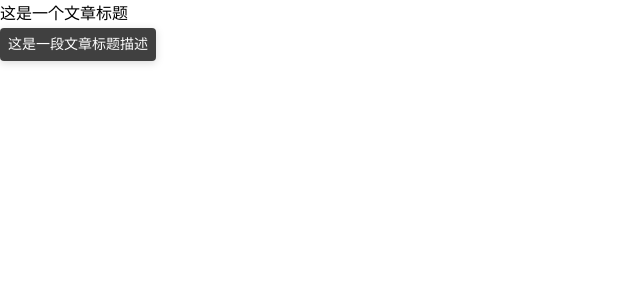
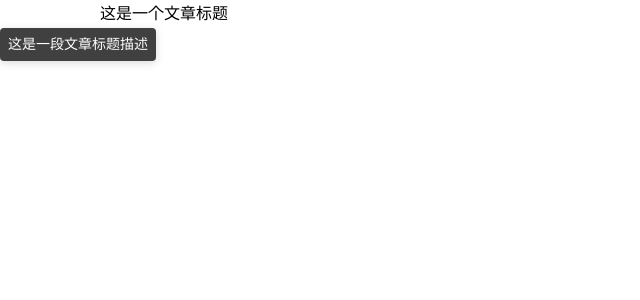
Before and after one commit to Fantasy15/lego-lite, a Vue app: page / in a window 1280 px wide. Shown: the top 300 px of the page, without its empty margins (0-640 px from the left). Built offline with nearby package versions, Linux system fonts and the light colour scheme.

Commit message:
[master]更新tooltip

```diff
--- a/src/component/tooltip/demo/index.vue
+++ b/src/component/tooltip/demo/index.vue
@@ -1,6 +1,6 @@
 <template>
     <tooltip :title="'这是一段文章标题描述'">
-        <div>这是一个文章标题</div>
+        <div class="text">这是一个文章标题</div>
     </tooltip>
 </template>
 <<script>
@@ -8,3 +8,8 @@ export default {
     name: 'demo',
 }
 </script>
+<style lang="less" scoped>
+.text {
+    margin-left: 100px;
+}
+</style>
--- a/src/component/tooltip/index.js
+++ b/src/component/tooltip/index.js
@@ -15,6 +15,12 @@ export default {
         this.renderContainer();
     },
     methods: {
+        onMouseenter() {
+            console.log('enter');
+        },
+        onMouseleave() {
+            console.log('leave');
+        },
         renderContainer() {
             let $div = document.createElement('div');
             document.body.appendChild($div);
@@ -25,11 +31,11 @@ export default {
             }
 
             let self = this;
-
             new Vue({
                 el: $div,
                 mounted() {
                     this.$nextTick(() => {
+                        // 设置tooltip position
                         let source = this.$refs.popupInstance.$el;
                         let target = self.$el;
                         let config = {
@@ -37,7 +43,7 @@ export default {
                             points: ['bc', 'tc'],
                             overflow: {adjustX: true, adjustY: true},
                         }
-                        let result = alignElement(source, target, config);
+                        alignElement(source, target, config);
                     })
                 },
                 render() {
@@ -46,7 +52,13 @@ export default {
             })
         }
     },
-    render() {
+    render(h) {
+        let context = {
+            on: {
+                mouseenter: this.onMouseenter,
+                mouseleave: this.onMouseleave
+            }
+        }
         return this.$slots.default;
     },
 }
--- a/src/component/tooltip/index.vue
+++ b/src/component/tooltip/index.vue
@@ -14,6 +14,11 @@ export default {
     props: {
         title: String
     },
+    data() {
+        return {
+            visiable: false
+        }
+    }
 }
 </script>
 <style lang="less">
```
